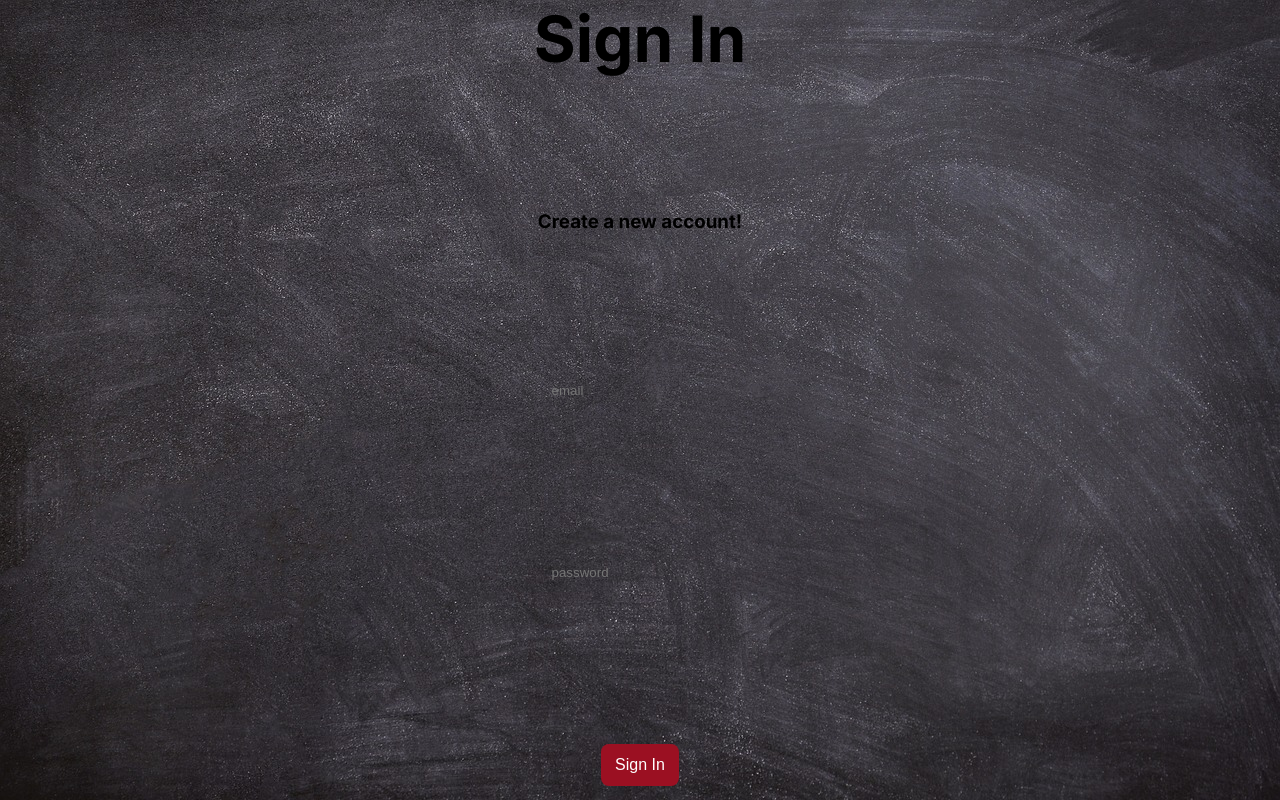
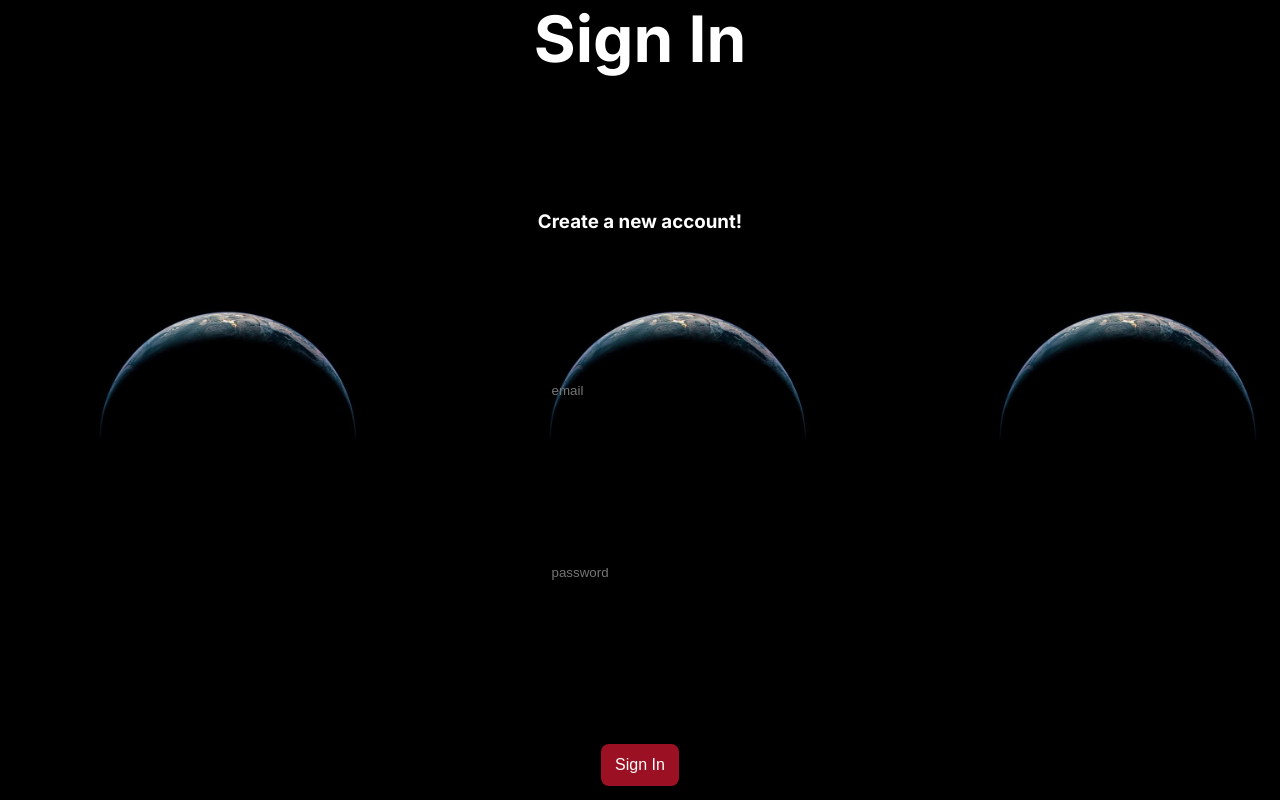
Before and after one commit to KristijanVujevic/seminarskirad, a Next.js app: page /signin in a window 1280 px wide. Built offline with nearby package versions, Linux system fonts and the light colour scheme.

Commit message:
color changes

```diff
--- a/src/app/globals.css
+++ b/src/app/globals.css
@@ -1,6 +1,6 @@
 :root {
-  background-image: url(../../public/bg2.jpg);
-  background-size: cover;
+  background-image: url(../../public/bg4.jpg);
+  background-size: contain;
 
   background-attachment: fixed;
   --max-width: 1100px;
@@ -91,6 +91,8 @@ body {
   flex-direction: column;
   justify-content: center;
   align-items: center;
+
+  color: white;
 }
 
 body {
--- a/src/app/page.module.css
+++ b/src/app/page.module.css
@@ -237,12 +237,8 @@
 }
 
 .myMessage {
-  background: rgb(45, 194, 172);
-  background: linear-gradient(
-    180deg,
-    rgba(45, 194, 172, 0.8267682072829132) 0%,
-    rgba(0, 56, 185, 0.6643032212885154) 63%
-  );
+  background: rgba(16, 16, 56, 0.503);
+
   text-align: right;
   border-radius: 10px;
   padding: 10px;
```
Also changed, not shown: public/bg3.jpg (added), public/bg4.jpg (added).
